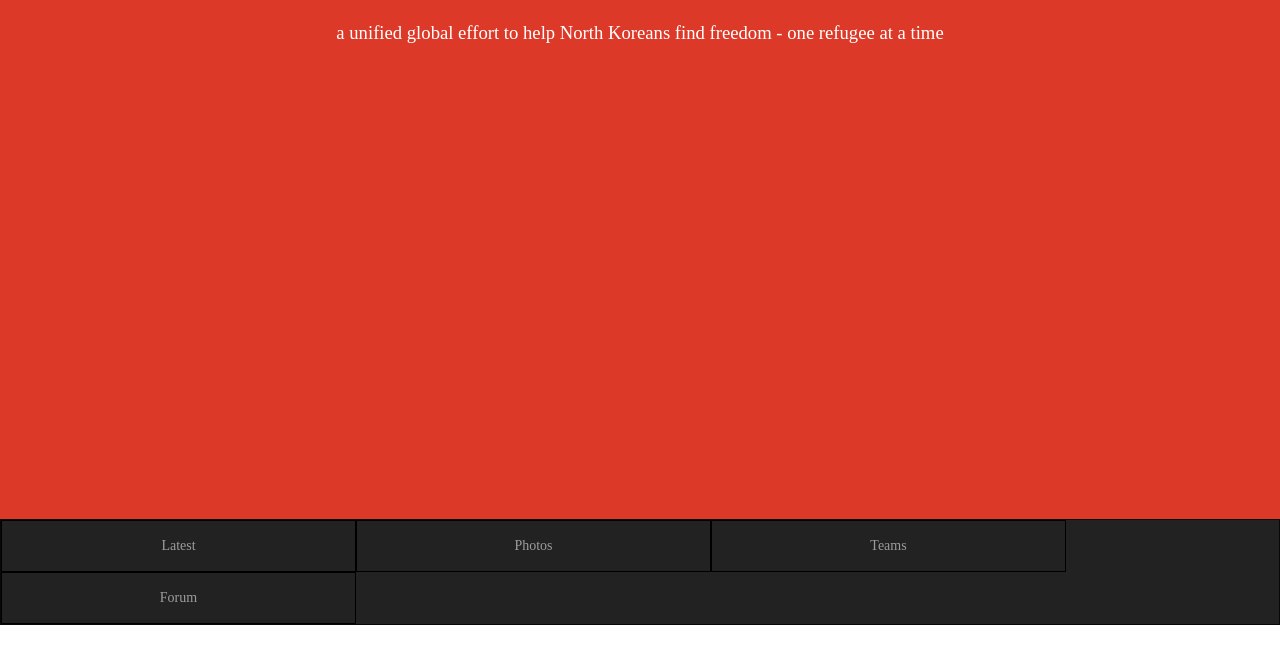
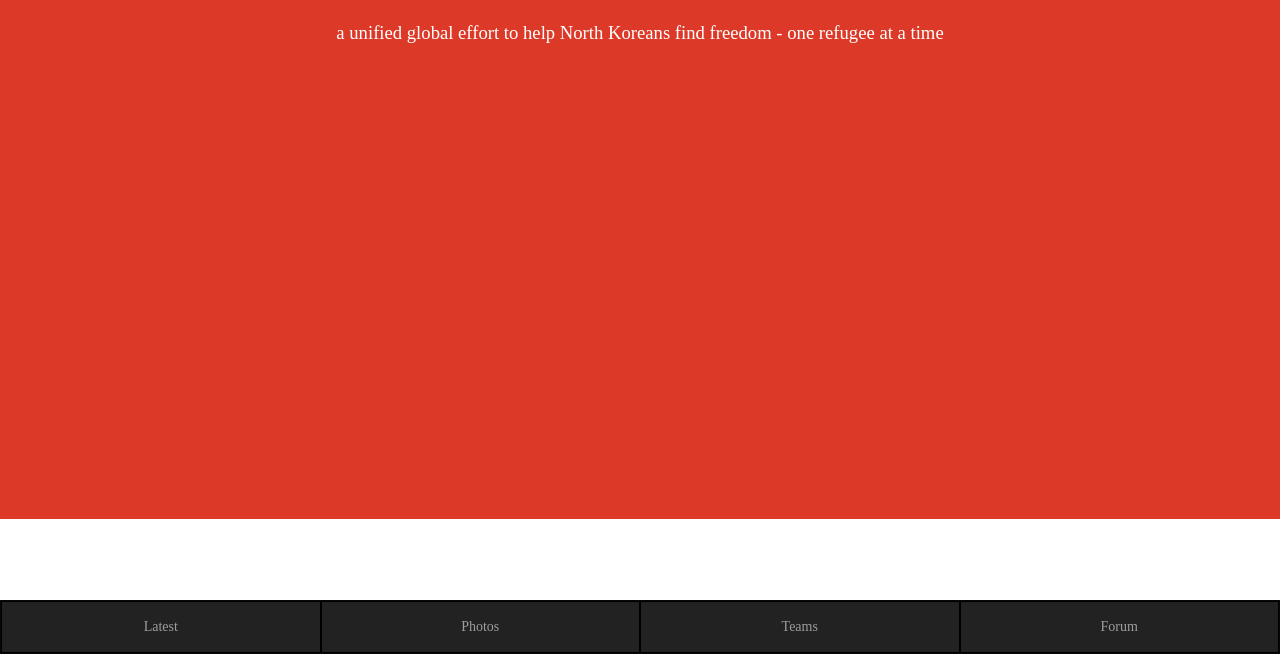
Before and after one commit to RuiWangGit/LiNK, a website: page client/index.html in a window 1280 px wide. Shown: the part 146-800 px from the top of the page. Drawn offline with nearby package versions, Linux system fonts and the light colour scheme; some packages are replaced by stand-ins of ours.

Commit message:
navbar fixed to bottom and scrollable

```diff
--- a/client/CSS/header.css
+++ b/client/CSS/header.css
@@ -1,3 +1,19 @@
+html,body{
+	height: 100%;
+}
+.navbar-fixed-bottom{
+	margin-bottom: 0px;
+	border-width: 6px 0 0;
+    height: 60px; /* must not use percents here, must be 60px*/
+}
+#content {
+    position: fixed;
+    top: 0px;
+    bottom: 20px;
+    left: 0;
+    right: 0;
+    overflow:auto;
+}
 .header-div {
 
 	height: 665px;
@@ -22,10 +38,12 @@
 
 .navbar {
 	border-radius: 0px;
+	margin-bottom: 0px !important;
 }
 
 .navbar-nav{
 	text-align: center;
+	width: 100%;
 }
 nav li {
 	border: 1px solid black;
@@ -39,3 +57,15 @@ nav li:hover {
 .content {
 
 }
+/* Responsive Nav Bar */
+.navbar-nav>li {
+	width: 25%;
+}
+#wrapper{
+	margin: 0px;
+}
+#nav_container{
+	position: absolute;
+	width: 100%;
+	margin-bottom: 0px;
+	}
--- a/client/index.html
+++ b/client/index.html
@@ -22,8 +22,12 @@
 		<script type="text/javascript" src-"JS/contributionController.js"></script>
 	</head>
 	<body>
+	<div id="wrapper">
+		<div id="content">
 			<div ng-view="">
 			</div>
+		</div>
+		<div id="nav_container" class="navbar navbar-blend navbar-fixed-bottom">
 			<nav class="navbar navbar-inverse">
 				<ul class="nav navbar-nav" id="nav">
 					<li><a href="#">Latest<span class="sr-only">(current)</span></a></li>
@@ -32,6 +36,9 @@
 					<li><a href="#">Forum</a></li>
 				</ul>
 			</nav>
+		</div>
+	</div>
+
 
 	</body>
 </html>
```
Lines whose indentation alone changed are shown as unchanged.
